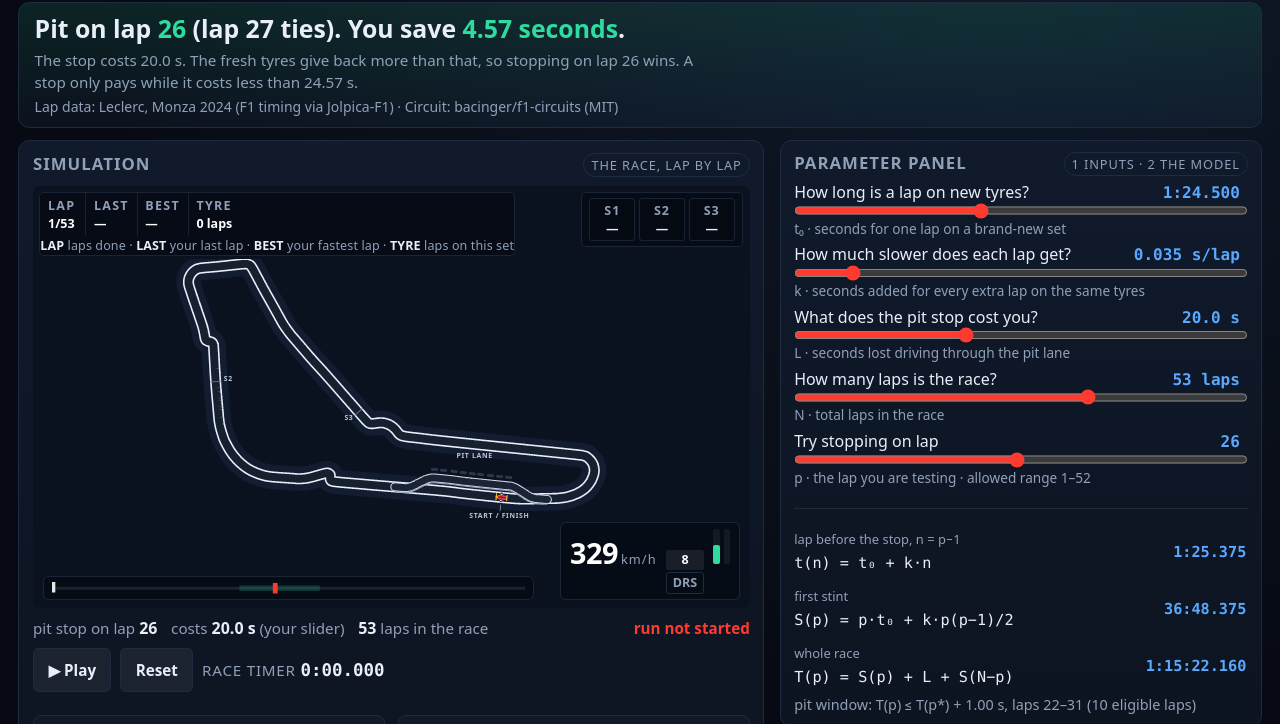
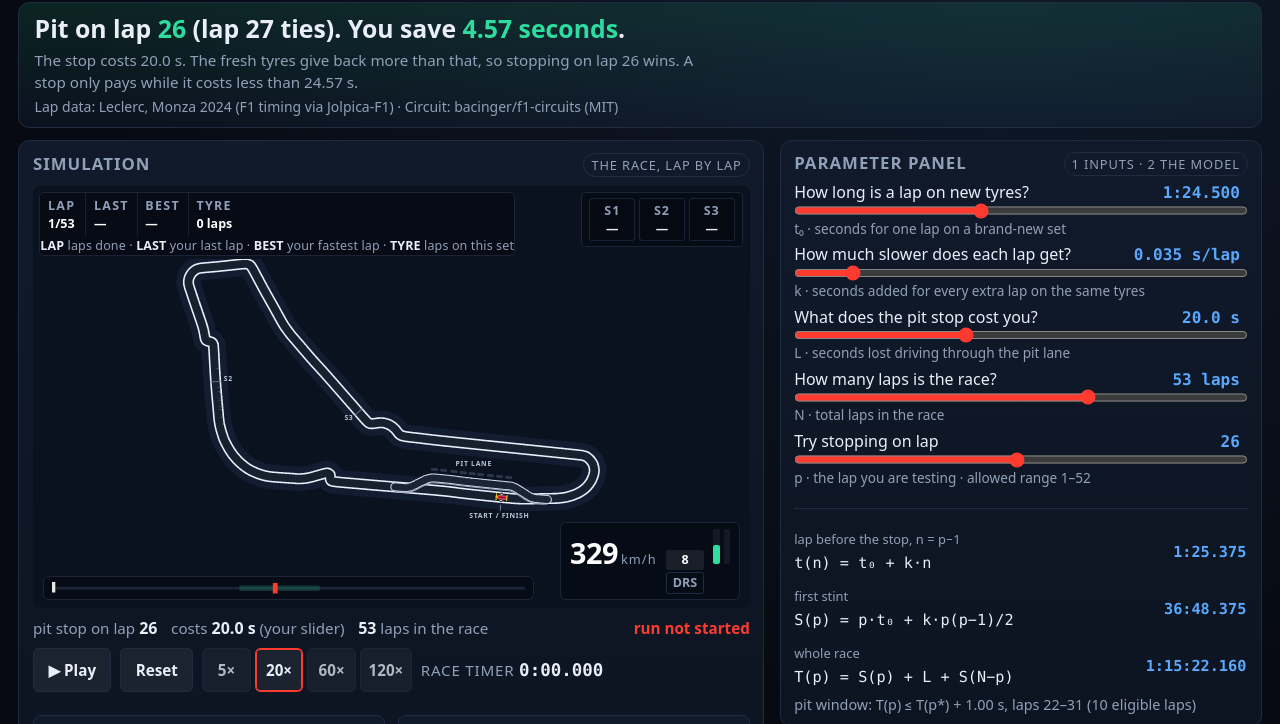
Before and after one commit to Gabizakku/math10-pit-sim, a plain HTML site: page index.html in a window 1280 px wide. Shown: the part 72-796 px from the top of the page. Drawn offline with Linux system fonts and the light colour scheme.

Commit message:
build 2.2: race speed control, a pit stop you can see, PIT LANE label on the lane
- Speed pills beside Play and Reset: 5x, 20x (default), 60x, 120x. Measured
  5.1, 20.4, 63.3 and 121.3 race seconds per real second; switching mid-race
  keeps the race running.
- The pit-lane visit now takes 2.6 real seconds at any speed (about 1 s in,
  1 s stationary in the box, 1 s out). At 1 s for the whole visit the car
  stood still for 0.4 s and the stop was easy to miss.
- PIT LANE label moved from u(46) to u(31): it sat against the back straight
  and read as that road's name.

Gate: qa_site 89/89, check_map_reference PASS, check_layout one screen at
1280x900/1440x900/1920x1080, test_core 432, test_sim 940, cross_check 200,
geometry, race, check_viz.

```diff
--- a/index.html
+++ b/index.html
@@ -864,6 +864,16 @@ main {
    number box, so it rendered as a stub: give it the full row like the others */
 .slider #pitlap { width: 100%; padding: 0; border: 0; background: none; border-radius: 0; }
 
+/* race speed pills beside Play and Reset: the selected one is lit */
+#sim .simrow .speeds { display: inline-flex; gap: 0.25em; }
+#sim .simrow .speeds button { min-width: 3.2em; padding-left: 0.5em; padding-right: 0.5em;
+  font-variant-numeric: tabular-nums; opacity: 0.75; }
+#sim .simrow .speeds button.on { opacity: 1; border-color: var(--accent); color: var(--text);
+  box-shadow: inset 0 0 0 1px var(--accent); }
+@media (max-width: 520px) {
+  #sim .simrow { flex-wrap: wrap; }
+}
+
 </style>
 </head>
 <body>
@@ -909,6 +919,12 @@ main {
       <div class="simrow">
         <button id="play">▶ Play</button>
         <button id="reset">Reset</button>
+        <span class="speeds" role="group" aria-label="Race speed">
+          <button data-speed="5" aria-pressed="false">5×</button>
+          <button data-speed="20" aria-pressed="true" class="on">20×</button>
+          <button data-speed="60" aria-pressed="false">60×</button>
+          <button data-speed="120" aria-pressed="false">120×</button>
+        </span>
         <span class="timer">race timer <b id="clock">0:00.000</b></span>
       </div>
 
@@ -2068,8 +2084,10 @@ window.TrackMap = (function () {
 
     /* the lane label, horizontal, on the garage side so it never sits on the
      * racing line */
-    var lx = pit[mid][0] + pn[mid][0] * toGarage * u(46);
-    var ly = pit[mid][1] + pn[mid][1] * toGarage * u(46);
+    /* just past the garages (they sit at u(16)), so the word reads as the lane's
+     * name; at u(46) it sat against the back straight and read as that road's label */
+    var lx = pit[mid][0] + pn[mid][0] * toGarage * u(31);
+    var ly = pit[mid][1] + pn[mid][1] * toGarage * u(31);
     rot.appendChild(label(lx, ly, "PIT LANE", "map-label map-label-pit"));
 
     /* ---- start / finish ---- */
@@ -2188,7 +2206,11 @@ window.TrackMap = (function () {
   var M = window.PitModel;
   var L = 20;          // pit stop penalty, seconds (proposal)
   var DELTA = 1;       // pit window tolerance, seconds (proposal)
-  var PIT_PAUSE = 1;   // real seconds the car stands still (proposal: 1 s shown)
+  /* real seconds for the whole pit-lane visit, whatever the race speed: about 1 s
+   * driving in, about 1 s stationary in the box (the expected output: "stops for
+   * 1 second, representative of 20 seconds"), about 1 s driving out. At 1 s for the
+   * whole visit the car stood still for 0.4 s and the stop was easy to miss. */
+  var PIT_PAUSE = 2.6;
 
   var $ = function (id) { return document.getElementById(id); };
 
@@ -2574,6 +2596,18 @@ window.TrackMap = (function () {
     S.phase = "lap";
     S.stopped = true;
     finish();
+  }
+
+  /* playback speed: how many race seconds pass per real second. Changing it
+   * never resets the race, so a presenter can slow down for the stop and speed
+   * up for the long stints. */
+  function setSpeed(v) {
+    S.speed = v;
+    Array.prototype.forEach.call(document.querySelectorAll("[data-speed]"), function (b) {
+      var on = parseFloat(b.getAttribute("data-speed")) === v;
+      b.classList.toggle("on", on);
+      b.setAttribute("aria-pressed", on ? "true" : "false");
+    });
   }
 
   function cycleSpeed() {
@@ -2855,6 +2889,10 @@ window.TrackMap = (function () {
     });
     $("pitlap").addEventListener("input", onPitLap);
     $("play").onclick = runOrPause;
+    Array.prototype.forEach.call(document.querySelectorAll("[data-speed]"), function (b) {
+      b.addEventListener("click", function () { setSpeed(parseFloat(b.getAttribute("data-speed"))); });
+    });
+    setSpeed(S.speed);
     $("reset").onclick = function () { resetSim(); };
     Array.prototype.forEach.call(document.querySelectorAll("[data-preset]"), function (b) {
       b.addEventListener("click", function () { applyPreset(b.getAttribute("data-preset")); });
```
